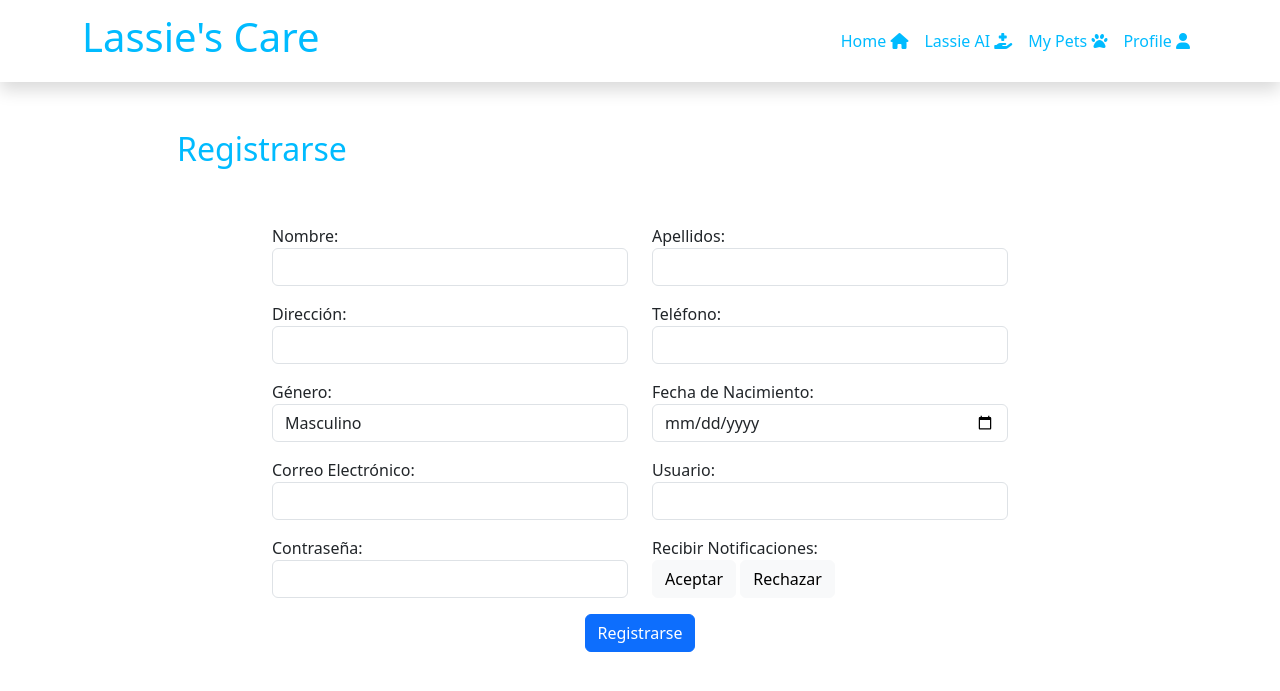
After one commit to tomechava/Lassie-Care, a Django app: page /login in a window 1280 px wide. The commit adds this page. Shown: the top 691 px of the page. Run offline with Django 5.2, Linux system fonts and the light colour scheme.

Commit message:
login form & navbar hrefs

```diff
--- /dev/null
+++ b/Lassie/templates/login.html
@@ -0,0 +1,72 @@
+{% extends 'base_template.html' %}
+{% block content %}
+<div class="row py-5">
+    <div class="col-12 col-lg-11 offset-lg-1">
+        <h2 class="text-lightblue">Registrarse</h2>
+    </div>
+</div>
+<form action="#" method="POST">
+    <div class="row">
+        <div class="pb-3 offset-lg-2 col-lg-4 col-12">
+            <label for="nombre">Nombre:</label>
+            <input type="text" id="nombre" name="nombre" class="form-control" required>
+        </div>
+        <div class="pb-3 col-lg-4 col-12">
+            <label for="apellidos">Apellidos:</label>
+            <input type="text" id="apellidos" name="apellidos" class="form-control" required>
+        </div>
+    </div>
+    <div class="row">
+        <div class="pb-3 offset-lg-2 col-lg-4 col-12">
+            <label for="direccion">Dirección:</label>
+            <input type="text" id="direccion" name="direccion" class="form-control" required>
+        </div>
+        <div class="pb-3 col-lg-4 col-12">
+            <label for="telefono">Teléfono:</label>
+            <input type="tel" id="telefono" name="telefono" class="form-control" required>
+        </div>
+    </div>
+    <div class="row">
+        <div class="pb-3 offset-lg-2 col-lg-4 col-12">
+            <label for="genero">Género:</label>
+            <select id="genero" name="genero" class="form-control" required>
+                <option value="masculino">Masculino</option>
+                <option value="femenino">Femenino</option>
+                <option value="otro">Otro</option>
+            </select>
+        </div>
+        <div class="pb-3 col-lg-4 col-12">
+            <label for="fechaNacimiento">Fecha de Nacimiento:</label>
+            <input type="date" id="fechaNacimiento" name="fechaNacimiento" class="form-control" required>
+        </div>
+    </div><div class="row">
+        <div class="pb-3 offset-lg-2 col-lg-4 col-12">
+            <label for="email">Correo Electrónico:</label>
+            <input type="email" id="email" name="email" class="form-control" required>
+        </div>
+        <div class="pb-3 col-lg-4 col-12">
+            <label for="usuario">Usuario:</label>
+            <input type="text" id="usuario" name="usuario" class="form-control" required>
+        </div>
+    </div><div class="row">
+        <div class="pb-3 offset-lg-2 col-lg-4 col-12">
+            <label for="password">Contraseña:</label>
+            <input type="password" id="password" name="password" class="form-control" required>
+        </div>
+        <div class="pb-3 col-lg-4 col-12">
+            <div class="notification-container">
+                <span>Recibir Notificaciones:</span>
+                <div class="notification-buttons" class="form-control">
+                    <button type="button" class="btn btn-light">Aceptar</button>
+                    <button type="button" class="btn btn-light">Rechazar</button>
+                </div>
+            </div>
+        </div>
+    </div>
+    <div class="row">
+        <div class="col-12 text-center">
+            <button type="submit" class="btn btn-primary">Registrarse</button>
+        </div>
+    </div>
+</form>
+{% endblock content %}
--- a/Lassie/views.py
+++ b/Lassie/views.py
@@ -4,3 +4,6 @@ from django.http import HttpResponse
 
 def home(request):
     return render(request, 'home.html')
+
+def login(request):
+    return render(request, 'login.html')
--- a/LassieCare/static/css/styles.css
+++ b/LassieCare/static/css/styles.css
@@ -1,3 +1,6 @@
-.text-lightblue{
+.text-lightblue {
     color: rgb(0, 187, 255);
 }
+.btn-lightblue {
+
+}
--- a/LassieCare/templates/base_template.html
+++ b/LassieCare/templates/base_template.html
@@ -35,7 +35,7 @@
                 <div class="flex-fill">
                     <ul class="nav navbar-nav d-flex justify-content-between mx-lg-auto">
                         <li class="nav-item">
-                            <a class="nav-link text-lightblue" href="#">Home <i class="fa-solid fa-house"></i></a>
+                            <a class="nav-link text-lightblue" href="/">Home <i class="fa-solid fa-house"></i></a>
                         </li>
                         <li class="nav-item">
                             <a class="nav-link text-lightblue" href="#">Lassie AI <i class="fa-solid fa-hand-holding-medical"></i></a>
@@ -44,7 +44,7 @@
                             <a class="nav-link text-lightblue" href="#">My Pets <i class="fa-solid fa-paw"></i></a>
                         </li>
                         <li class="nav-item">
-                            <a class="nav-link text-lightblue" href="#">Profile <i class="fa-solid fa-user"></i></a>
+                            <a class="nav-link text-lightblue" href="/login">Profile <i class="fa-solid fa-user"></i></a>
                         </li>
                     </ul>
                 </div>
--- a/LassieCare/urls.py
+++ b/LassieCare/urls.py
@@ -20,4 +20,5 @@ from Lassie import views as LassieViews
 urlpatterns = [
     path('admin/', admin.site.urls),
     path('', LassieViews.home),
+    path('login', LassieViews.login),
 ]
```
